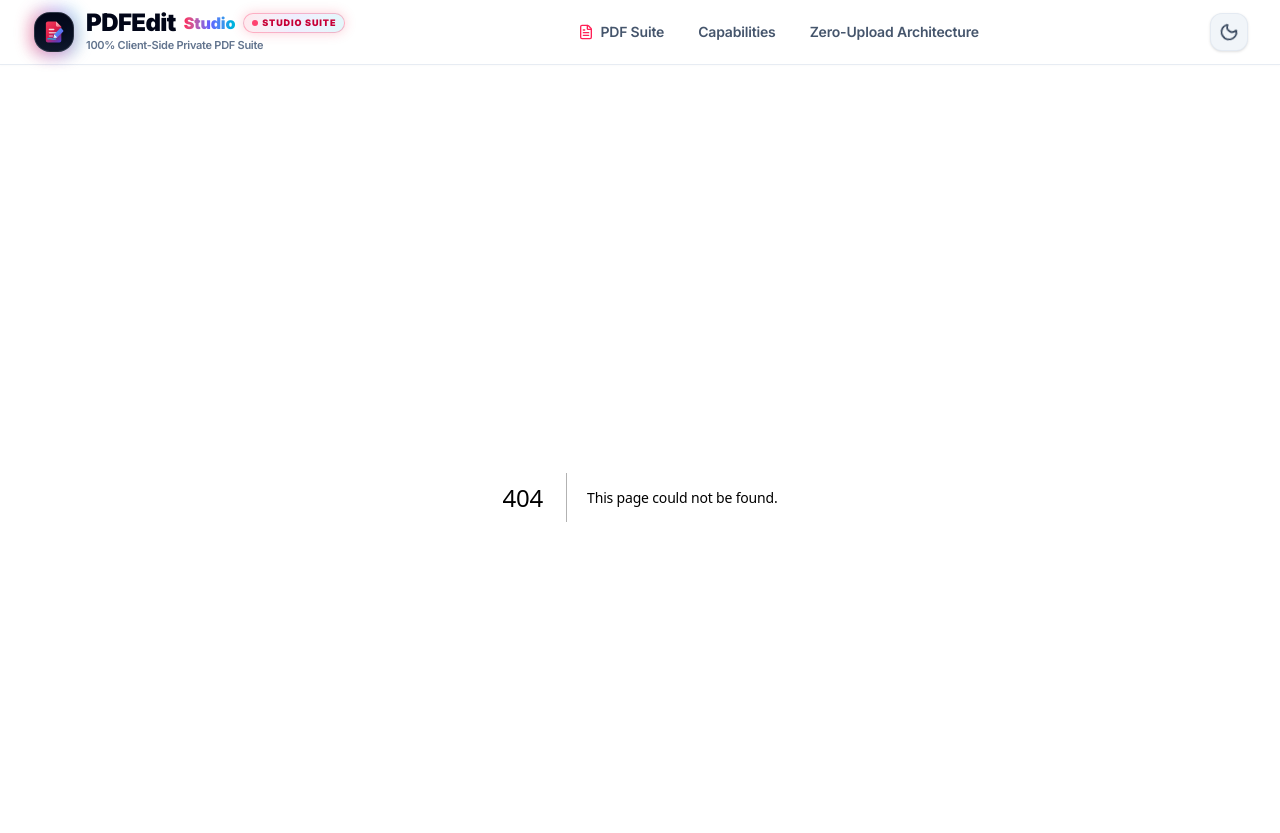
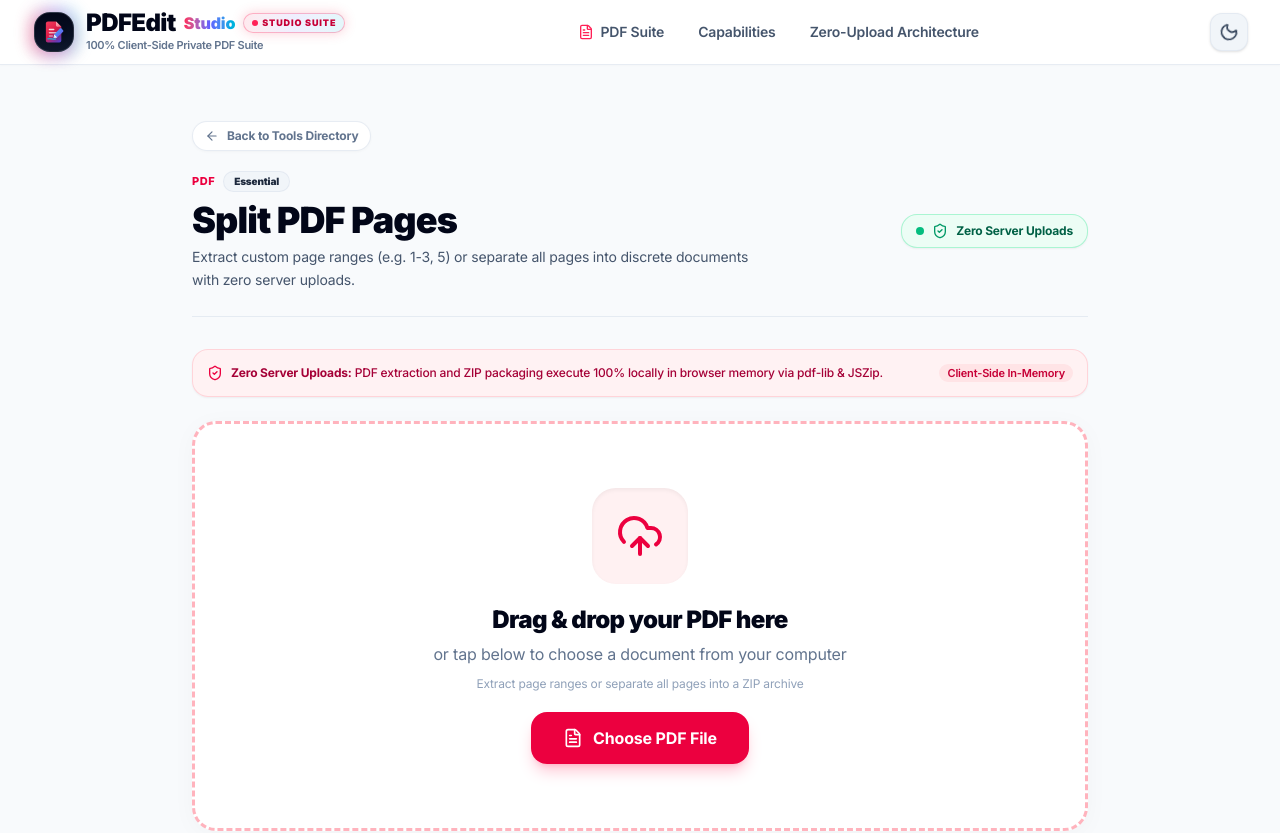
Before and after one commit to dawoodshah2232-svg/NovaKit, a Next.js app: page /split-pdf in a window 1280 px wide. Before the commit this address had no page. Shown: the top 833 px of the page. Built offline with nearby package versions, Linux system fonts and the light colour scheme.

Commit message:
fix(seo): add self-canonical split PDF route

```diff
--- /dev/null
+++ b/app/split-pdf/page.tsx
@@ -0,0 +1,5 @@
+import type { Metadata } from 'next';
+import ToolPage from '../tools/[slug]/page';
+const url = 'https://www.pdfedit.website/split-pdf';
+export const metadata: Metadata = { alternates: { canonical: url }, openGraph: { url } };
+export default function Page() { return <ToolPage params={Promise.resolve({ slug: 'split-pdf' })} />; }
```
